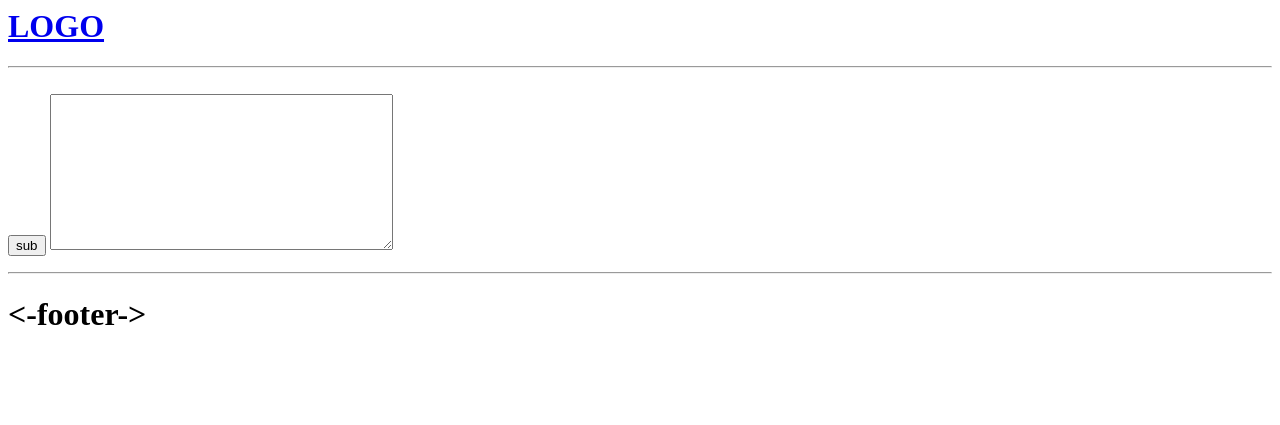
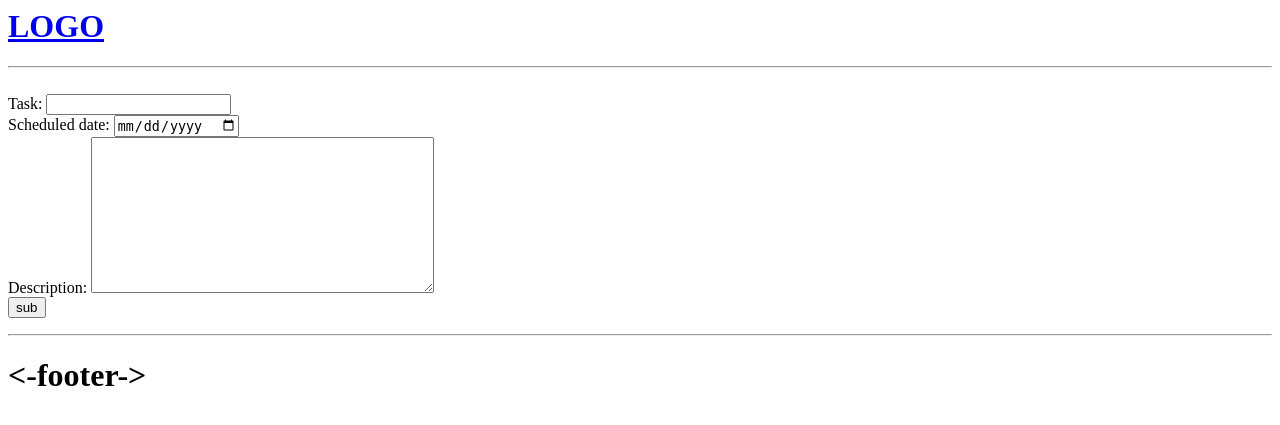
Before and after one commit to ShivamNotfound/nucleus, a Django app: page //Createtask in a window 1280 px wide. Shown: the top 425 px of the page. Run offline with Django 5.2, Linux system fonts and the light colour scheme.

Commit message:
Added the Add Task and Alter Task functionality to the project using the ModelForm.

```diff
--- a/base/forms.py
+++ b/base/forms.py
@@ -1,7 +1,9 @@
-from django.forms import ModelForm
+from django.forms import ModelForm,DateInput
 from .models import Task
 
 class TaskForm(ModelForm):
     class Meta:
         model=Task
-        fields='__all__'
+        fields=['name','scheduled_date','description']
+        widgets={'scheduled_date':DateInput(attrs={'type':'date'})}
+        labels={'name':'Task'}
--- a/base/templates/base/createtask.html
+++ b/base/templates/base/createtask.html
@@ -3,8 +3,10 @@
 {% block content %}
 
 <form method="POST">
+    {% csrf_token %}
+    {{form}}
     <input type="submit" value="sub">
-    {{form.description }}
+
 </form>
 
 {% endblock %}
--- a/base/templates/base/home.html
+++ b/base/templates/base/home.html
@@ -4,7 +4,7 @@
 <h1>Task</h1>
 <div>
 {% for task in tasks %}
-    <div>{{task.name}}</div>
+    <div>{{task.name}} <a href="{% url 'altertask' task.id %}">change</a></div>
 {% endfor %}
 </div>
 <a href="{% url 'add-task' %}">
--- a/base/urls.py
+++ b/base/urls.py
@@ -2,4 +2,5 @@ from django.urls import path
 from . import views
 
 urlpatterns=[path('',views.home,name='home'),
-             path('/Createtask',views.addtask,name='add-task')]
+             path('/Createtask',views.addtask,name='add-task'),
+             path('/Modify_Task/<int:id>',views.altertask,name='altertask')]
--- a/base/views.py
+++ b/base/views.py
@@ -1,4 +1,4 @@
-from django.shortcuts import render
+from django.shortcuts import render,redirect
 from .models import Task
 from .forms import TaskForm
 
@@ -7,5 +7,28 @@ def home(request):
     return render(request,'home.html',{'tasks':tasks})
 
 def addtask(request):
+    if request.method=='POST':
+        form=TaskForm(request.POST)
+        f=form.save(commit=False)
+        f.user=request.user
+        f.save()
+        return redirect('home')
+
+
+
     form=TaskForm()
     return render(request,'base/createtask.html',{'form':form})
+
+def altertask(request,id):
+    task=Task.objects.get(id=id)
+    if request.method=='POST':
+        form=TaskForm(request.POST,instance=task)
+        f=form.save(commit=False)
+        f.user=request.user
+        f.save()
+        return redirect('home')
+
+
+
+    form=TaskForm(instance=task)
+    return render(request,'base/createtask.html',{'form':form})
```
